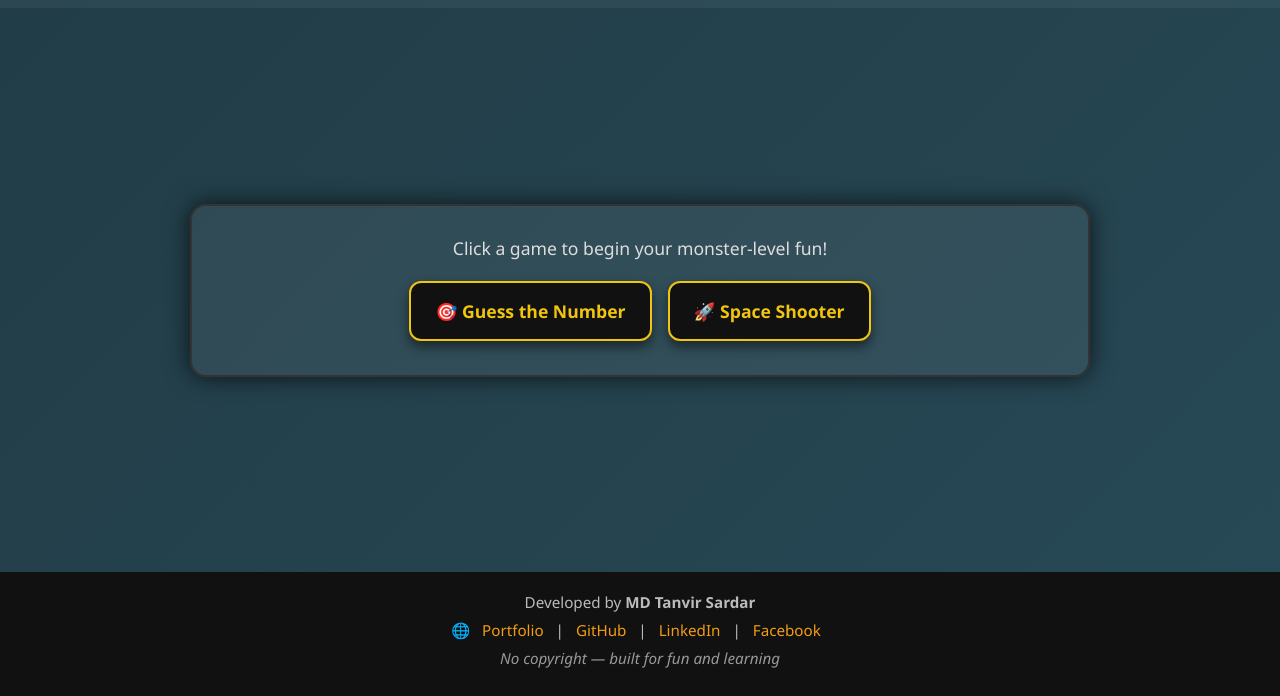
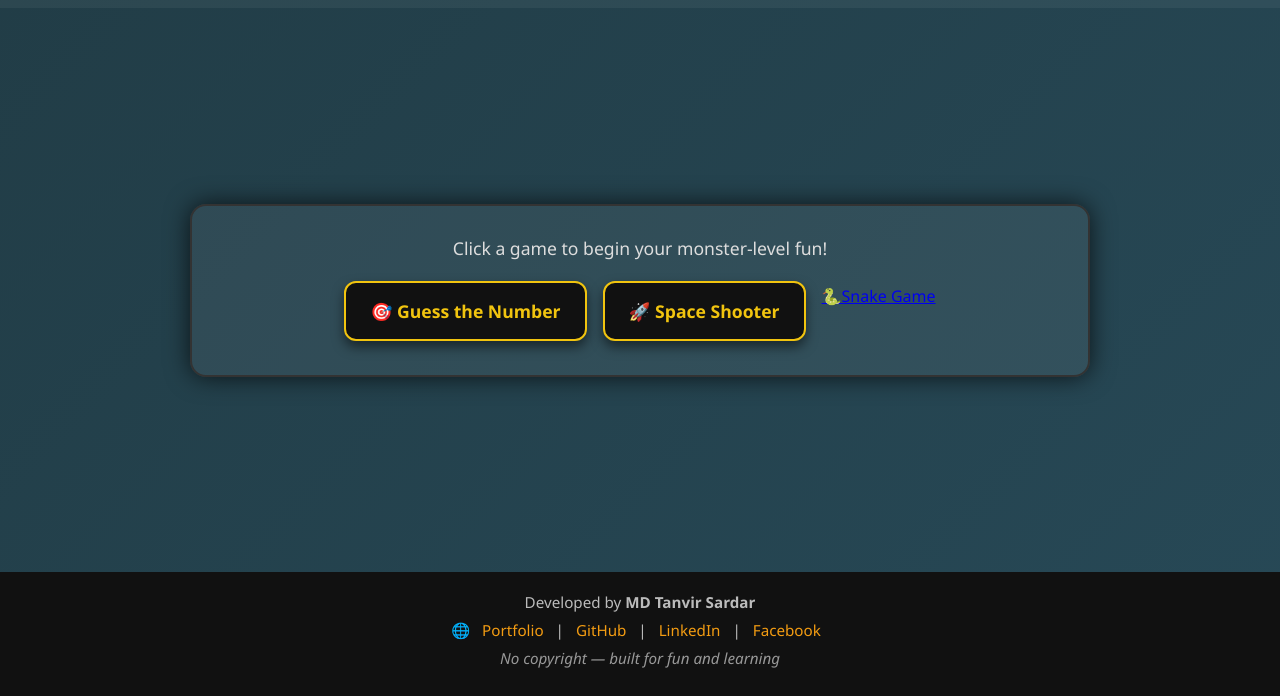
Before and after one commit to tanvir153/gamebox, a plain HTML site: page index.html in a window 1280 px wide. Shown: the part 104-800 px from the top of the page. Drawn offline with Linux system fonts and the light colour scheme.

Commit message:
Update index.html

```diff
--- a/index.html
+++ b/index.html
@@ -170,12 +170,13 @@
     <h1 id="typed-heading"></h1>
   </header>
 
-  <main>
+   <main>
     <div class="cta-section">
       <p>Click a game to begin your monster-level fun!</p>
       <div class="game-grid">
         <a href="guess.html" class="game-btn">🎯 Guess the Number</a>
         <a href="space-shooter.html" class="game-btn">🚀 Space Shooter</a>
+        <a href="https://tanvir153.github.io/snake/">🐍Snake Game</a>
       </div>
     </div>
   </main>
```
